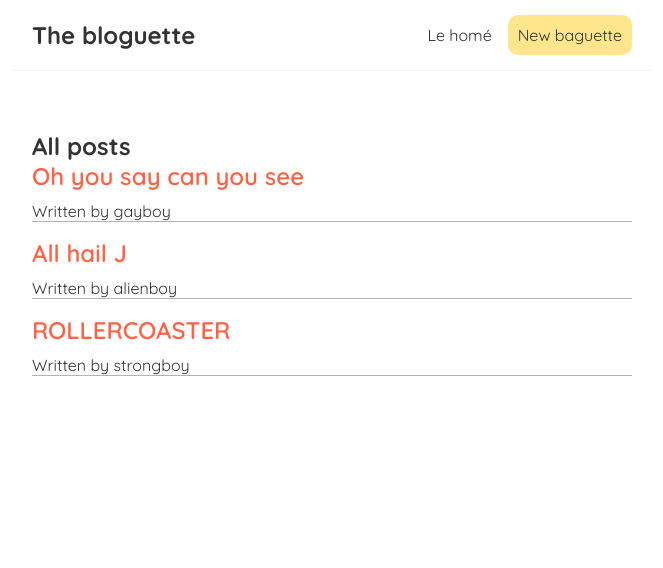
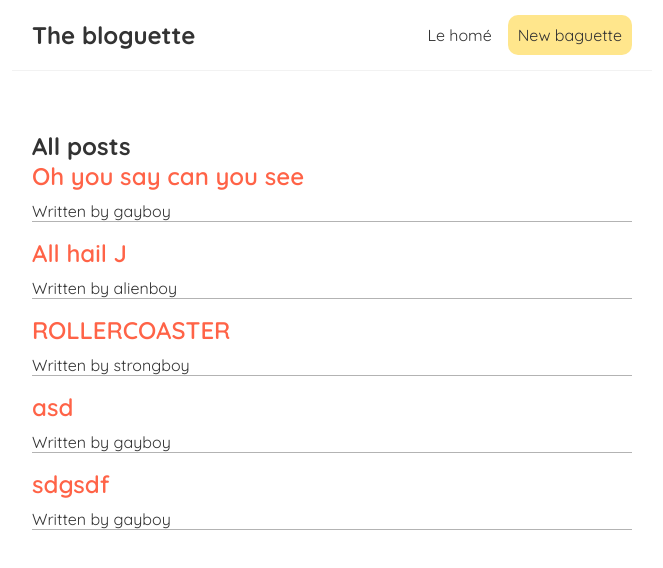
Before and after one commit to Ivan-Chaos/learning-react, a React (Create React App) app: page / in a window 1280 px wide. Shown: the top 568 px of the page, without its empty margins (308-971 px from the left). Built offline with nearby package versions, Linux system fonts and the light colour scheme; data requests are answered from the project's data file.

Commit message:
#30 useHistory hook

```diff
--- a/data/db.json
+++ b/data/db.json
@@ -17,6 +17,18 @@
       "body": "muda muda muda muda muda muda",
       "author": "strongboy",
       "id": 3
+    },
+    {
+      "title": "asd",
+      "body": "asdasdasd",
+      "author": "gayboy",
+      "id": 4
+    },
+    {
+      "title": "sdgsdf",
+      "body": "sdfsdf",
+      "author": "gayboy",
+      "id": 5
     }
   ]
 }
--- a/src/Create.js
+++ b/src/Create.js
@@ -1,14 +1,41 @@
 import { useState } from "react";
+import { useHistory } from "react-router-dom";
 
 const Create = () => {
     const [title, setTitle]=useState('');
     const [body, setBody]=useState('');
     const [author, setAuthor]=useState('gayboy');
 
+    const [isPending, setIsPending]= useState(false);
+
+    const history = useHistory();
+
+
+    const handleSumbit = (event) =>{
+        event.preventDefault();
+        const post ={title, body, author};
+
+        //post request
+
+        setIsPending(true);
+        fetch('http://localhost:8000/blogs', {
+            method: 'POST',
+            headers: {'Content-type': 'application/json'},
+            body: JSON.stringify(post)
+        }).then(() =>{
+            console.log("new post uploaded");
+            setIsPending(false);
+            //history.go(-1);
+            history.push('/');
+        })
+
+
+    }
+
     return (
         <div className="create">
             <h2>Add a new baguette</h2>
-            <form>
+            <form onSubmit = {handleSumbit} >
                 <label>Post title</label>
                 <input
                     type="text"
@@ -32,7 +59,8 @@ const Create = () => {
                     <option value="gayboy">Gayboy</option>
                     <option value="straightboy">Straightboy</option>
                 </select>
-                <button type="submit">Post!</button>
+                {!isPending && <button type="submit">Post!</button>}
+                { isPending && <button disabled type="submit">Posting...</button>}
 
             </form>
         </div>
```
Lines whose indentation alone changed are shown as unchanged.
